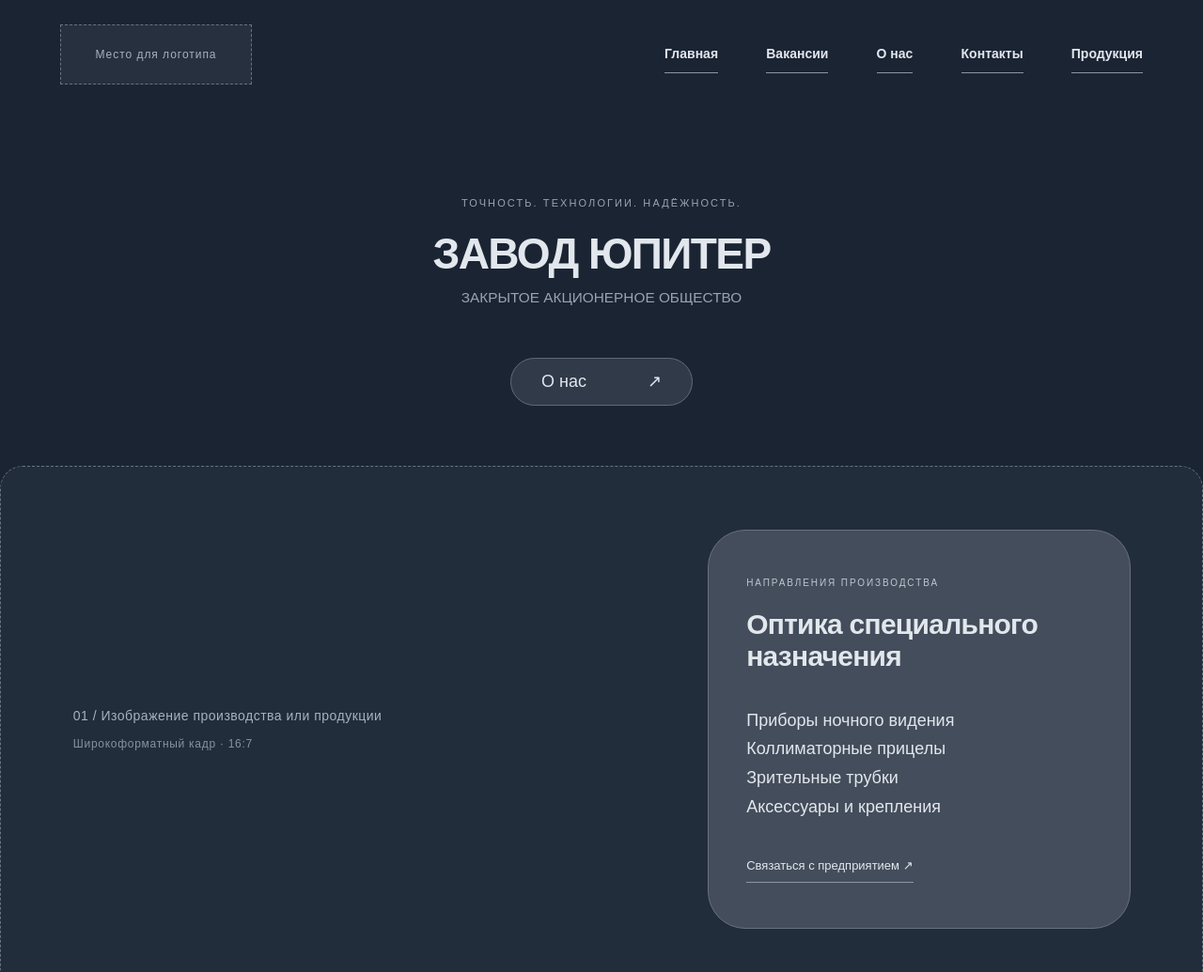
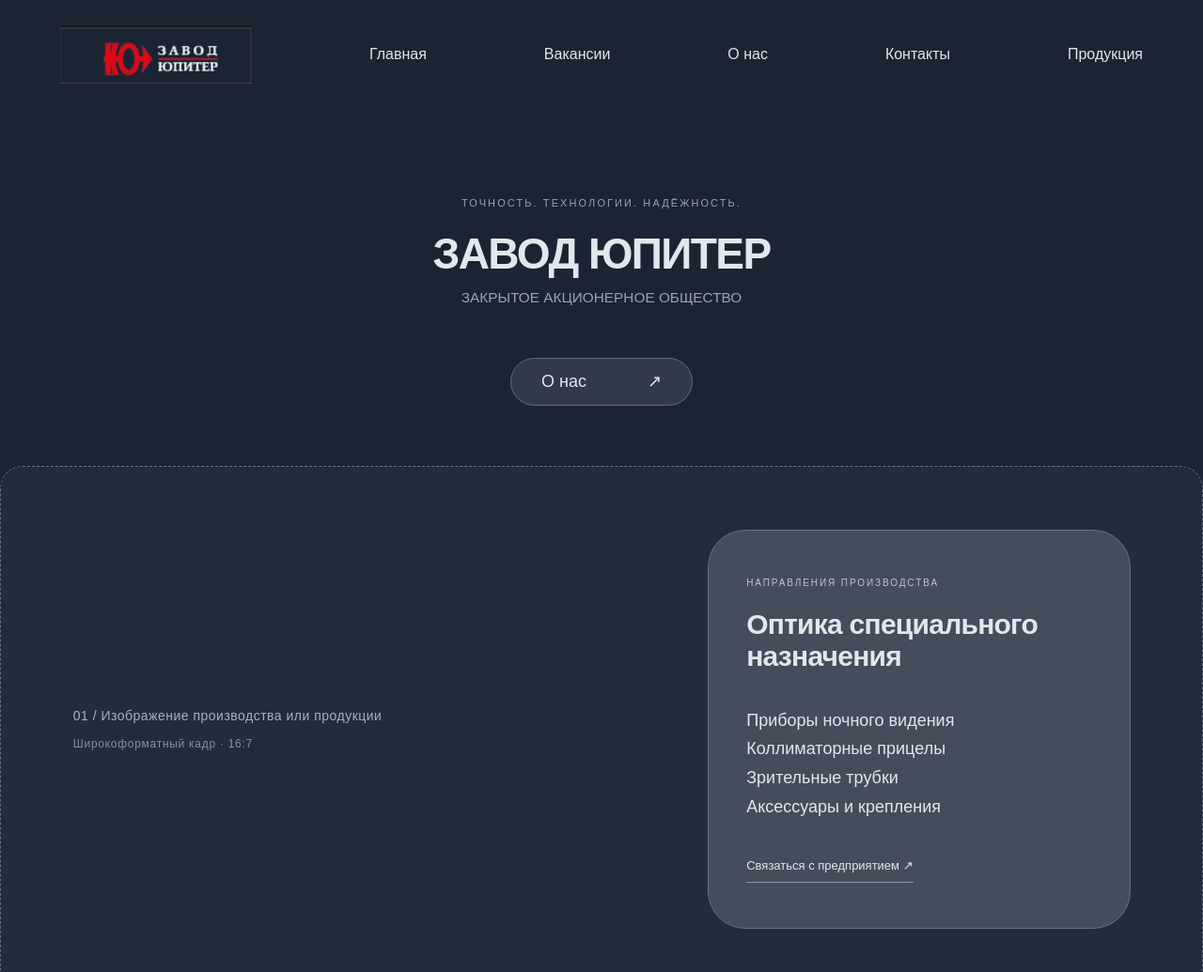
Before and after one commit to annaborzova999/site, a plain HTML site: page index.html in a window 1280 px wide. Shown: the top 1035 px of the page at 94% size. Drawn offline with Linux system fonts and the light colour scheme.

Commit message:
gjcvjnhtnm

```diff
--- a/index.html
+++ b/index.html
@@ -1,23 +1,25 @@
 <!DOCTYPE html>
-<html lang="ru">
+<html lang="ru"> <!--сайт на русском помогает для правильных шрифтов и поисковиках -->
 <head>
     <meta charset="UTF-8">
     <link rel="stylesheet" href="./style.css">
-    <meta name="viewport" content="width=device-width, initial-scale=1.0">
+    <meta name="viewport" content="width=device-width, initial-scale=1.0"><!-- адаптив говорит чтоб ширина подстроилась под устройство -->
     <title>Завод Юпитер — оптика специального назначения</title>
 </head>
 <body id="home">
-    <a class="skip-link" href="#main">К содержимому</a>
+
 
     <header class="header wrap">
-        <a class="logo-slot placeholder" href="index.html" aria-label="Завод Юпитер — главная">Место для логотипа</a>
-        <nav aria-label="Основная навигация">
+          <a class="logo-slot" href="index.html" aria-label="Завод Юпитер — главная">
+    <img src="./img/logo.jpg" alt="Логотип Завод Юпитер">
+</a>
+
             <a href="index.html">Главная</a>
-            <a href="careers.html">Вакансии</a> <!-- Ссылка на файл -->
-            <a href="about.html">О нас</a>      <!-- Ссылка на файл -->
-            <a href="#contacts">Контакты</a>     <!-- Осталась якорем, так как контакты на главной -->
+            <a href="careers.html">Вакансии</a>
+            <a href="about.html">О нас</a>
+            <a href="#contacts">Контакты</a>
             <a href="#products">Продукция</a>
-        </nav>
+
     </header>
 
     <main id="main">
--- a/style.css
+++ b/style.css
@@ -26,7 +26,20 @@
     font-family: Arial, Helvetica, sans-serif;
     line-height: 1.5;
 }
+.logo-slot {
+    display: block;       /* Превращаем ссылку в блок фиксированного размера */
+    width: 204px;         /* Ширина по твоему макету */
+    height: 64px;         /* Высота по твоему макету */
+    border: none;         /* Убираем рамку, если она осталась от placeholder */
+    background: none;     /* Убираем серый фон заглушки */
+}
 
+/* Сама картинка внутри */
+.logo-slot img {
+    width: 100%;          /* Растягиваем на всю ширину контейнера */
+    height: 100%;         /* Растягиваем на всю высоту контейнера */
+    object-fit: contain;  /* ВАЖНО: Логотип впишется целиком, не обрежется и не сплющится */
+    display: block;  }
 a {
     color: inherit;
     text-decoration: none;
```
Also changed, not shown: about.html (+5 -4 lines), careers.html (+7 -6 lines), img/logo.jpg (added).
